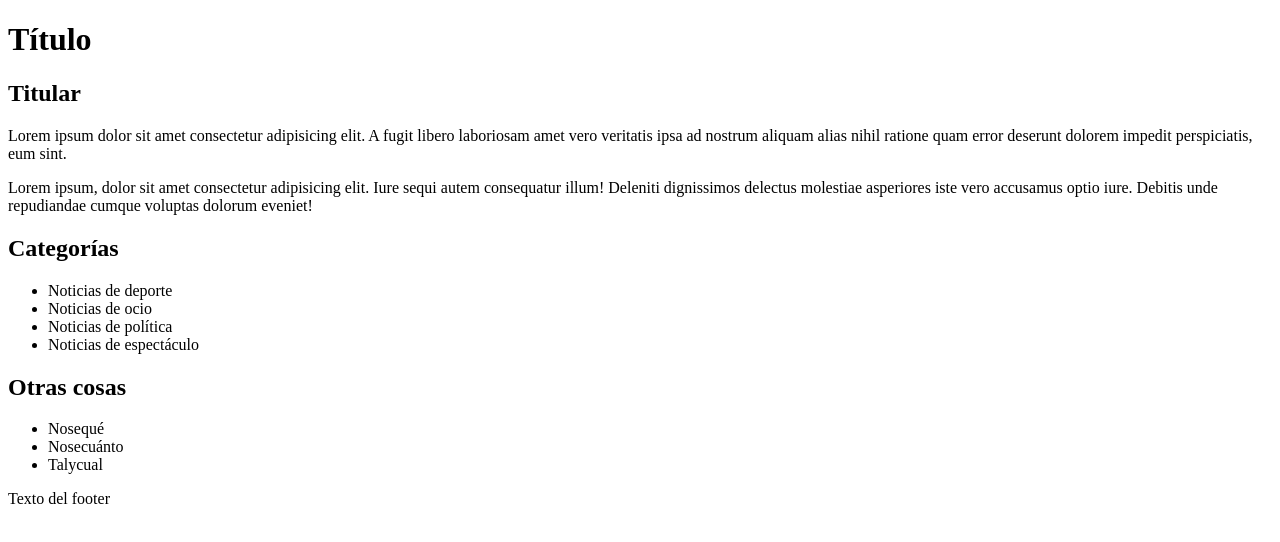
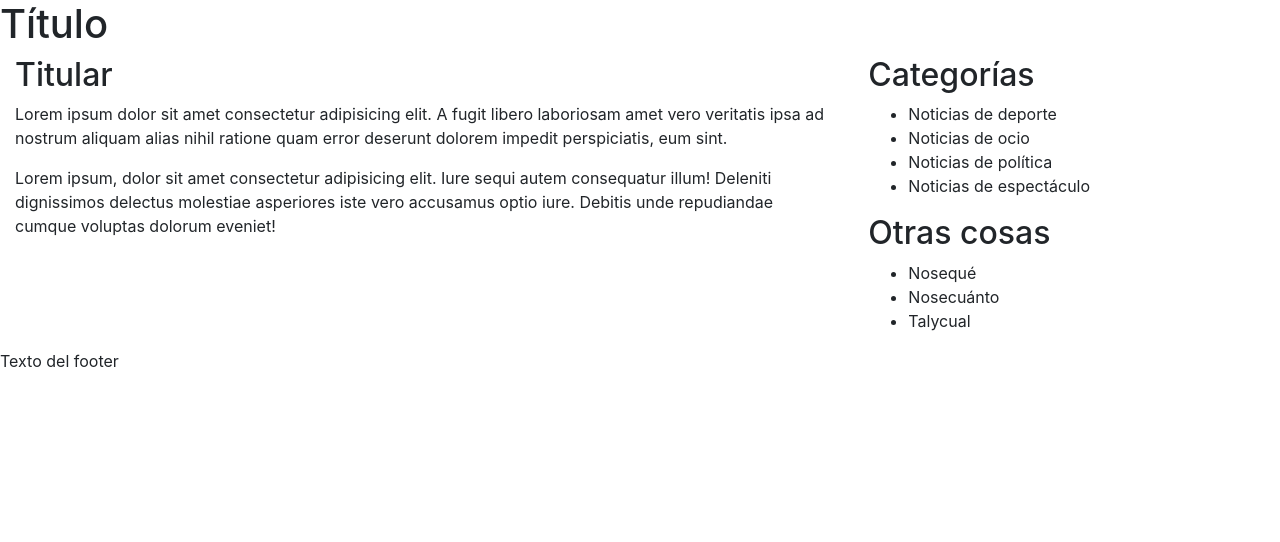
Before and after one commit to alexgonzanu/layout-grupo-b-boostrap, a plain HTML site: page index.html in a window 1280 px wide. Drawn offline with nearby package versions, Linux system fonts and the light colour scheme.

Commit message:
body y sidebar viewporthecho

```diff
--- a/index.html
+++ b/index.html
@@ -5,6 +5,8 @@
   <meta charset="UTF-8">
   <meta name="viewport" content="width=device-width, initial-scale=1.0">
   <link rel="shortcut icon" href="/img/newspaper.svg" type="image/x-icon">
+  <link rel="stylesheet" href="https://cdn.jsdelivr.net/npm/bootstrap@4.6.0/dist/css/bootstrap.min.css"
+    integrity="sha384-B0vP5xmATw1+K9KRQjQERJvTumQW0nPEzvF6L/Z6nronJ3oUOFUFpCjEUQouq2+l" crossorigin="anonymous">
   <title>Layout Boostrap - Grupo B</title>
 </head>
 
@@ -13,8 +15,8 @@
     <header>
       <h1>Título</h1>
     </header>
-    <main>
-      <section>
+    <main class="d-md-flex">
+      <section class="col col-md-8 col-sm-12">
         <h2>Titular</h2>
         <p>
           Lorem ipsum dolor sit amet consectetur adipisicing elit. A fugit libero laboriosam amet vero
@@ -31,7 +33,7 @@
           eveniet!
         </p>
       </section>
-      <section>
+      <section class="col col-md-4 col-sm-12">
         <h2>Categorías</h2>
         <ul>
           <li>Noticias de deporte</li>
```
